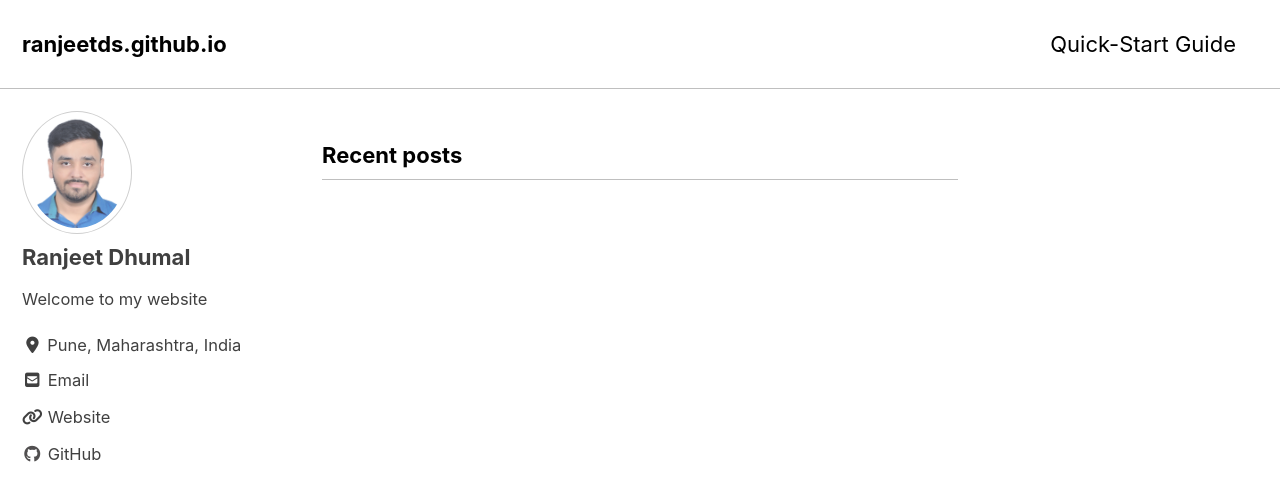
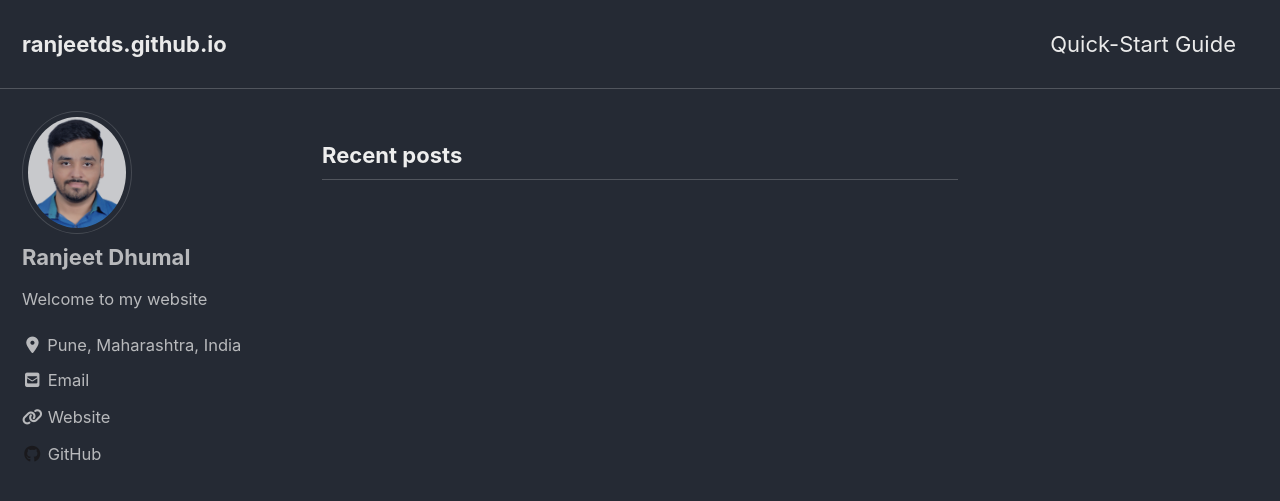
Before and after one commit to ranjeetds/ranjeetds.github.io, a Jekyll site: the page built from index.html, in a window 1280 px wide and 900 px high. Shown: the top 501 px of the window. Built offline with Jekyll 4.4.1, drawn with Linux system fonts in a browser that asks for light colours; cached includes are drawn as plain includes; nearby versions of some CDN libraries; the list of posts is cut into pages by our own code; some of the changed text lies outside the part shown.

Commit message:
Update _config.yml

```diff
--- a/_config.yml
+++ b/_config.yml
@@ -10,14 +10,14 @@
 # Review documentation to determine if you should use `theme` or `remote_theme`
 # https://mmistakes.github.io/minimal-mistakes/docs/quick-start-guide/#installing-the-theme
 remote_theme           : "mmistakes/minimal-mistakes@4.19.2"
-minimal_mistakes_skin    : "contrast" # "air", "aqua", "contrast", "dark", "dirt", "neon", "mint", "plum", "sunrise"
+minimal_mistakes_skin    : "dark" # "air", "aqua", "contrast", "dark", "dirt", "neon", "mint", "plum", "sunrise"
 
 # Site Settings
 locale                   : "en-US"
 #title                    : "Ranjeet Dhumal"
 title_separator          : "-"
 subtitle                 : # site tagline that appears below site title in masthead
-name                     : "Ranjeet Dhumal"
+#name                     : "Ranjeet Dhumal"
 description              : "Portfolio website"
 url                      : # the base hostname & protocol for your site e.g. "https://mmistakes.github.io"
 baseurl                  : # the subpath of your site, e.g. "/blog"
```
